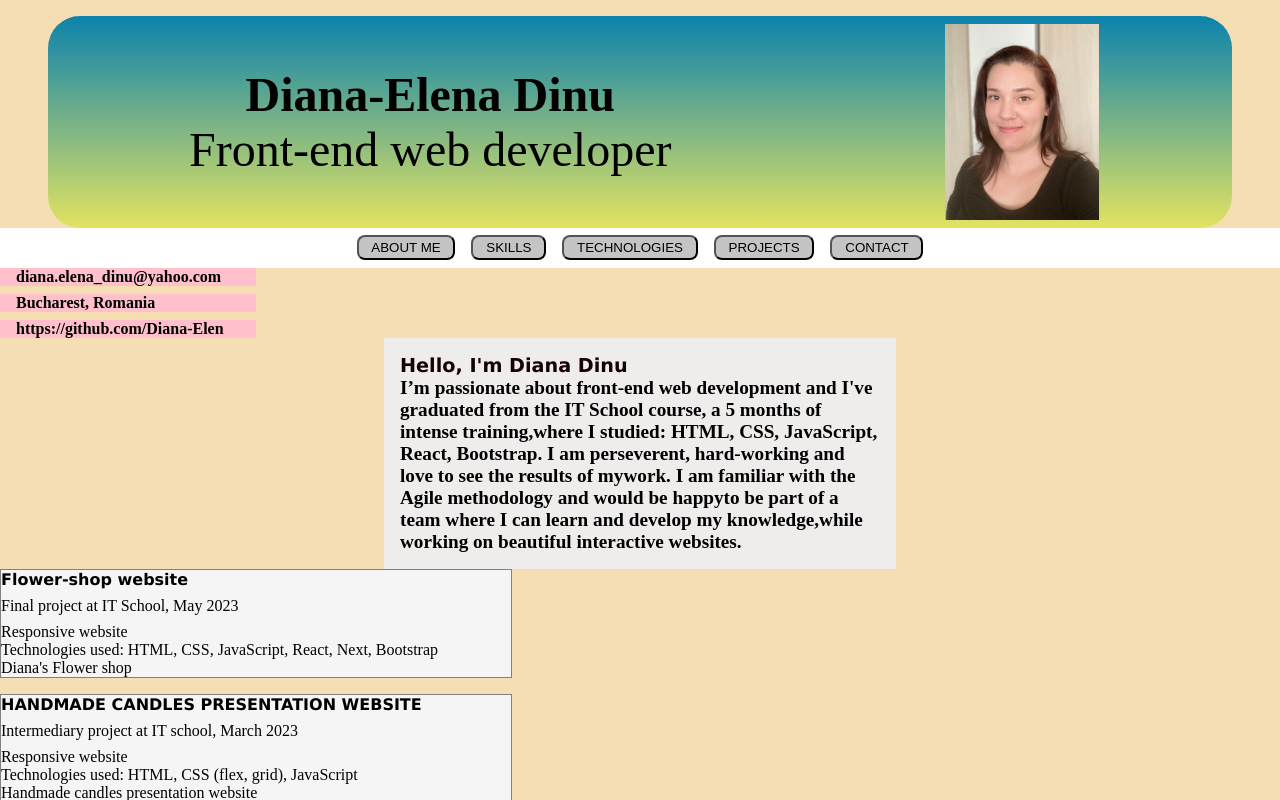
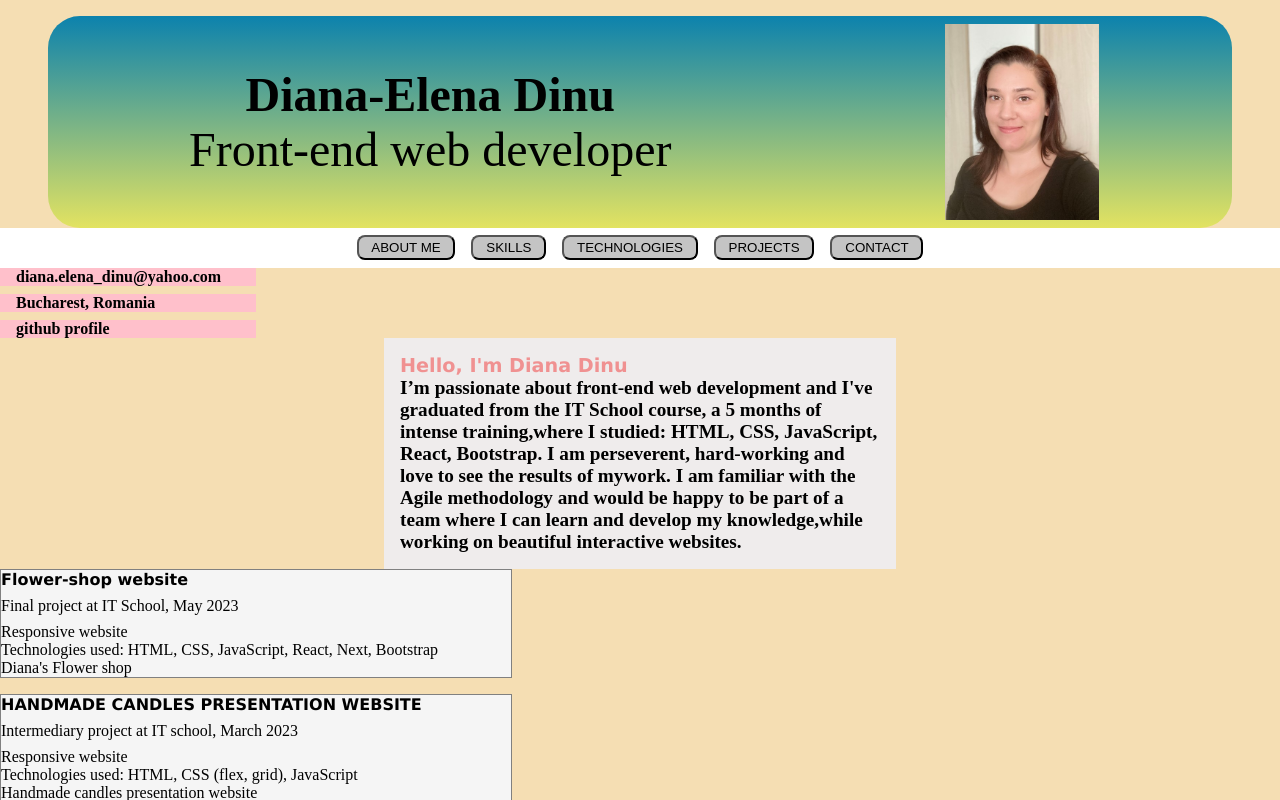
Before and after one commit to Diana-Elen/portofolio, a Next.js app in the folder my-portofolio/: page / in a window 1280 px wide. Built offline with nearby package versions, Linux system fonts and the light colour scheme.

Commit message:
update css

```diff
--- a/my-portofolio/components/About.js
+++ b/my-portofolio/components/About.js
@@ -5,12 +5,12 @@ export default function About() {
     return <>
     <div className={styles.full_description}>
         <div className={styles.description}>
-            <p className={styles.about}>Hello, I'm Diana Dinu
+            <p className={styles.hello}>Hello, I'm Diana Dinu
             </p>
             <p>I’m passionate about front-end web development and I've graduated from the IT School course,
                 a 5 months of intense training,where I studied: HTML, CSS, JavaScript, React, Bootstrap.
                 I am perseverent, hard-working and love to see the results of mywork.
-                I am familiar with the Agile methodology and would be happyto be part of a team where I can learn
+                I am familiar with the Agile methodology and would be happy to be part of a team where I can learn
                 and develop my knowledge,while working on beautiful interactive websites.
             </p>
         </div>
--- a/my-portofolio/components/Contact.js
+++ b/my-portofolio/components/Contact.js
@@ -10,7 +10,7 @@ export default function Contact() {
             <p>Bucharest, Romania</p>
         </div>
         <div className={styles.contact_data}>
-            <p>https://github.com/Diana-Elen</p>
+            <a href="https://github.com/Diana-Elen" target="_blank">github profile</a>
         </div>
     </div>
     </>
--- a/my-portofolio/style/About.module.css
+++ b/my-portofolio/style/About.module.css
@@ -4,8 +4,8 @@
     justify-content: center;
     gap: 2rem;
 }
-.about {
-    color: rgb(22, 2, 2);
+.hello {
+    color: rgb(240, 145, 145);
     font-size: 2rem;
     font-weight: bold;
     font-family: 'Lucida Sans', 'Lucida Sans Regular', 'Lucida Grande', 'Lucida Sans Unicode', Geneva, Verdana, sans-serif;
```
